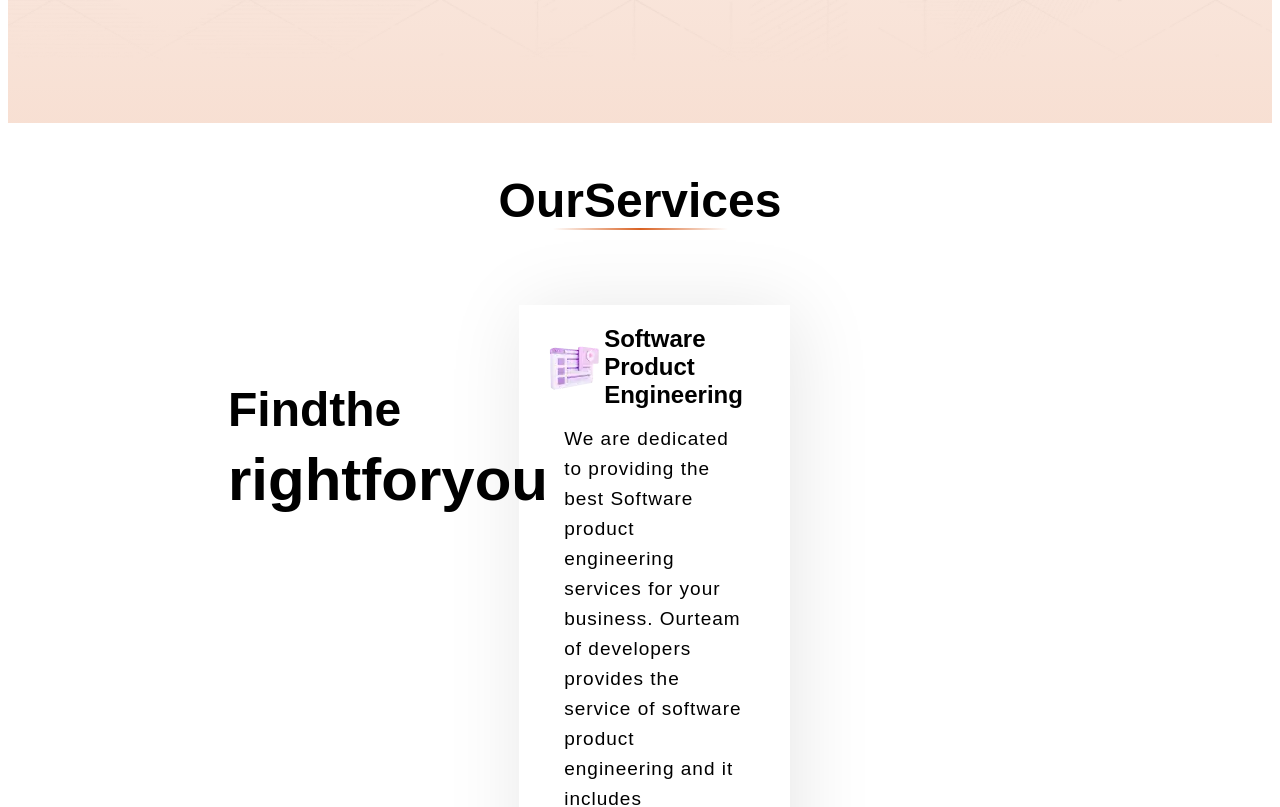
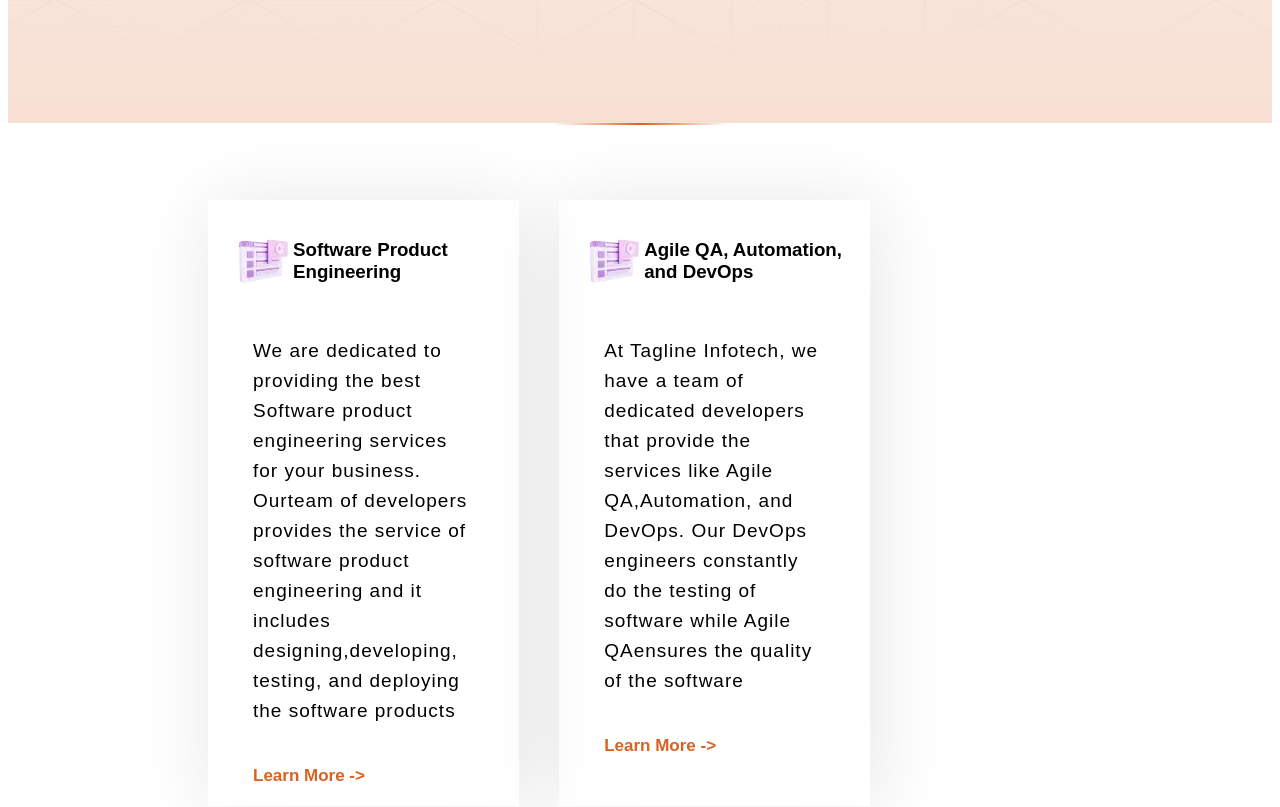
Before and after one commit to pratikg-tagline/angular-tagline, an Angular app: page / in a window 1280 px wide. Shown: the part 740-1547 px from the top of the page. Built offline with nearby package versions, Linux system fonts and the light colour scheme.

Commit message:
Implement Ourservices in project

```diff
--- a/src/app/app.component.html
+++ b/src/app/app.component.html
@@ -51,24 +51,32 @@
   <!-- ___________________________________________________________ -->
 
 
-  <div class="services">
-      <h1>{{OurServices}}</h1>
-      <span class="headerline"></span>
+  <app-service [inputData]="users"></app-service>
 
-      <div class="boxes">
-          <div class="divcontent divcontent1" style="border: none;">
+           <!-- <div >
               <h1 style="text-align: left; line-height: 70px;font-weight: 700;">{{Findthe}}<br><span
              style="font-weight: bolder; font-size: 60px;">{{rightforyou}}</span><br></h1>
           </div>
-
-          <div class="divcontent divcontent2"  *ngFor="let service of arr">
+          <div class="divcontent divcontent2 ">
+            <div class="flex">
+              <app-service [inputData]="users"></app-service>
+            </div>
+          </div>  -->
+        <!-- <div class="boxes">
+            <div class="divcontent" style="border: none;">
+                <div class="flex">
+                    <app-service [inputData]="users"></app-service>
+                </div>
+            </div>
+        </div> -->
+           <!-- <div class="divcontent divcontent2"  *ngFor="let service of users">
               <div class="flex">
                   <img src={{service.img}}>
                   <h2>{{service.title}}</h2>
               </div>
               <p>{{service.description}}</p>
               <a href="#">{{service.learnmore}}</a>
-          </div>
+          </div>  -->
 
 
 
@@ -78,12 +86,8 @@
 
 
 
-          <div class="divcontent divcontent7">
-              <h2>{{dropline1}} <span style="font-weight: bold;">{{dropline2}}</span></h2>
-              <button>{{contactus}}</button>
-          </div>
-      </div>
-  </div>
+
+
 
   <!-- ___________________________________________________________ -->
   <div class="experience">
--- a/src/app/app.component.scss
+++ b/src/app/app.component.scss
@@ -145,87 +145,87 @@ nav ul button:hover {
     background: radial-gradient(50% 151250% at 50% -100%,#d96122 0%,rgba(255,255,255,0) 100%);
 }
 
-.boxes {
-    display: flex;
-    flex-wrap: wrap;
-    margin: 35px 180px;
-}
+// .boxes {
+//     display: flex;
+//     flex-wrap: wrap;
+//     margin: 35px 180px;
+// }
 
-.boxes .divcontent {
-    width: 30%;
-    padding: 20px;
-    margin: 40px 20px;
-}
+// .boxes .divcontent {
+//     width: 30%;
+//     padding: 20px;
+//     margin: 40px 20px;
+// }
 
-.boxes .divcontent {
-    box-shadow: 5px 5px 75px rgb(0 0 0 / 10%);
-}
+// .boxes .divcontent {
+//     box-shadow: 5px 5px 75px rgb(0 0 0 / 10%);
+// }
 
-.boxes .divcontent1 {
-    font-size: 6rem;
-    box-shadow: none;
-}
+// .boxes .divcontent1 {
+//     font-size: 6rem;
+//     box-shadow: none;
+// }
 
-.boxes .divcontent .flex {
-    display: flex;
-    align-items: center;
-}
+// .boxes .divcontent .flex {
+//     display: flex;
+//     align-items: center;
+// }
 
-.boxes .divcontent p {
-    font-size: 19px;
-    font-family: poppins, sans-serif;
-    padding: 15px 25px;
-    line-height: 30px;
-    letter-spacing: 1px;
-    font-weight: 400;
-    margin-bottom: 25px;
-}
+// .boxes .divcontent p {
+//     font-size: 19px;
+//     font-family: poppins, sans-serif;
+//     padding: 15px 25px;
+//     line-height: 30px;
+//     letter-spacing: 1px;
+//     font-weight: 400;
+//     margin-bottom: 25px;
+// }
 
-.boxes .divcontent a {
-    color: #D96122;
-    text-decoration: none;
-    font-weight: 700;
-    font-size: 17px;
-    cursor: pointer;
-    font-family: poppins, sans-serif;
-    padding: 30px 25px;
-}
+// .boxes .divcontent a {
+//     color: #D96122;
+//     text-decoration: none;
+//     font-weight: 700;
+//     font-size: 17px;
+//     cursor: pointer;
+//     font-family: poppins, sans-serif;
+//     padding: 30px 25px;
+// }
 
-.boxes .divcontent7 {
-    background: #D96122;
-    border-radius: 10px;
-    height: 50vh;
-}
+// .boxes .divcontent7 {
+//     background: #D96122;
+//     border-radius: 10px;
+//     height: 50vh;
+// }
 
-.boxes .divcontent7 h2 {
-    font-size: 40px;
-    font-family: poppins, sans-serif;
-    font-weight: 500;
-    margin: 25px 27px;
-    color: #fff;
-}
+// .boxes .divcontent7 h2 {
+//     font-size: 40px;
+//     font-family: poppins, sans-serif;
+//     font-weight: 500;
+//     margin: 25px 27px;
+//     color: #fff;
+// }
 
-.boxes .divcontent7 button {
-    border: none;
-    height: 60px;
-    min-width: 40%;
-    font-size: 20px;
-    background: rgba(255, 195, 164, .5);
-    line-height: 30px;
-    font-weight: 700;
-    padding: 13px 35px;
-    color: #fff;
-    border-radius: 10px;
-    margin: 25px 20px;
-    margin-top: 120px;
-    cursor: pointer;
-}
+// .boxes .divcontent7 button {
+//     border: none;
+//     height: 60px;
+//     min-width: 40%;
+//     font-size: 20px;
+//     background: rgba(255, 195, 164, .5);
+//     line-height: 30px;
+//     font-weight: 700;
+//     padding: 13px 35px;
+//     color: #fff;
+//     border-radius: 10px;
+//     margin: 25px 20px;
+//     margin-top: 120px;
+//     cursor: pointer;
+// }
 
-.boxes .divcontent7 button:hover {
-    background-color: #fff;
-    color: #D96122;
-    transition: all ease-in .3s;
-}
+// .boxes .divcontent7 button:hover {
+//     background-color: #fff;
+//     color: #D96122;
+//     transition: all ease-in .3s;
+// }
 
 
 /* ________________________________________________________________________ */
--- a/src/app/app.component.ts
+++ b/src/app/app.component.ts
@@ -290,7 +290,7 @@ export class AppComponent {
   rightforyou: string = 'rightforyou';
   Findthe: string = 'Findthe';
 
-  arr: myarraytype[] = [
+  users= [
     {
       img: '../assets/../assets/images/web-design-icon.webp',
       title: 'Software Product Engineering',
--- a/src/app/app.module.ts
+++ b/src/app/app.module.ts
@@ -3,10 +3,12 @@ import { BrowserModule } from '@angular/platform-browser';
 
 import { AppRoutingModule } from './app-routing.module';
 import { AppComponent } from './app.component';
+import { ServiceComponent } from './service/service.component';
 
 @NgModule({
   declarations: [
-    AppComponent
+    AppComponent,
+    ServiceComponent
   ],
   imports: [
     BrowserModule,
--- /dev/null
+++ b/src/app/service/service.component.html
@@ -0,0 +1,23 @@
+<!-- <div *ngFor="let data of inputData">
+    {{data.img}}
+    {{data.title}}
+    {{data. description}}
+    {{data.learnmore}}
+</div> -->
+<div class="services">
+
+    <span class="headerline"></span>
+
+     <div class="boxes" >
+      <div class="divcontent divcontent2"  *ngFor="let service of inputData">
+          <div class="flex">
+              <img src={{service.img}}>
+              <h3>{{service.title}}</h3>
+          </div>
+          <p>{{service.description}}</p>
+          <a href="#">{{service.learnmore}}</a>
+
+      </div>
+
+    </div>
+</div>
--- /dev/null
+++ b/src/app/service/service.component.scss
@@ -0,0 +1,98 @@
+
+.services h1 {
+    text-align: center;
+    font-size: 3rem;
+    font-family: "Poppins", sans-serif;
+    margin-top: 50px;
+}
+
+.services .headerline{
+    display: flex;
+    justify-content: center;
+    width: 175px;
+    margin: auto;
+    height: 2px;
+    background: radial-gradient(50% 151250% at 50% -100%,#d96122 0%,rgba(255,255,255,0) 100%);
+}
+
+.boxes {
+    display: flex;
+    flex-wrap: wrap;
+    margin: 35px 180px;
+}
+
+.boxes .divcontent {
+    width: 30%;
+    padding: 20px;
+    margin: 40px 20px;
+}
+
+.boxes .divcontent {
+    box-shadow: 5px 5px 75px rgb(0 0 0 / 10%);
+}
+
+.boxes .divcontent1 {
+    font-size: 6rem;
+    box-shadow: none;
+}
+
+.boxes .divcontent .flex {
+    display: flex;
+    align-items: center;
+}
+
+.boxes .divcontent p {
+    font-size: 19px;
+    font-family: poppins, sans-serif;
+    padding: 15px 25px;
+    line-height: 30px;
+    letter-spacing: 1px;
+    font-weight: 400;
+    margin-bottom: 25px;
+}
+
+.boxes .divcontent a {
+    color: #D96122;
+    text-decoration: none;
+    font-weight: 700;
+    font-size: 17px;
+    cursor: pointer;
+    font-family: poppins, sans-serif;
+    padding: 30px 25px;
+}
+
+.boxes .divcontent7 {
+    background: #D96122;
+    border-radius: 10px;
+    height: 50vh;
+}
+
+.boxes .divcontent7 h2 {
+    font-size: 40px;
+    font-family: poppins, sans-serif;
+    font-weight: 500;
+    margin: 25px 27px;
+    color: #fff;
+}
+
+.boxes .divcontent7 button {
+    border: none;
+    height: 60px;
+    min-width: 40%;
+    font-size: 20px;
+    background: rgba(255, 195, 164, .5);
+    line-height: 30px;
+    font-weight: 700;
+    padding: 13px 35px;
+    color: #fff;
+    border-radius: 10px;
+    margin: 25px 20px;
+    margin-top: 120px;
+    cursor: pointer;
+}
+
+.boxes .divcontent7 button:hover {
+    background-color: #fff;
+    color: #D96122;
+    transition: all ease-in .3s;
+}
--- /dev/null
+++ b/src/app/service/service.component.ts
@@ -0,0 +1,22 @@
+import { Component, Input, OnInit } from '@angular/core';
+
+interface OurServices{
+     madimg: string;
+     madtitle: string;
+     maddescription: string;
+     learnmore: string;
+}
+
+@Component({
+  selector: 'app-service',
+  templateUrl: './service.component.html',
+  styleUrls: ['./service.component.scss']
+})
+export class ServiceComponent implements OnInit {
+@Input() inputData:any
+  constructor() { }
+
+  ngOnInit(): void {
+  }
+
+}
```
Also changed, not shown: 1 other file (tests, documents, lock files or other folders).
